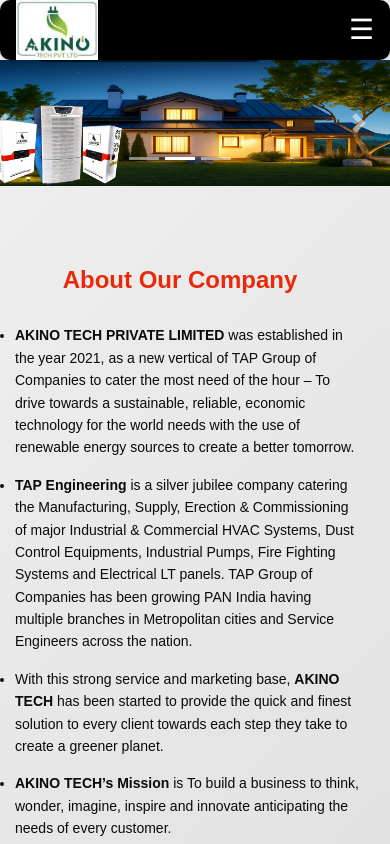
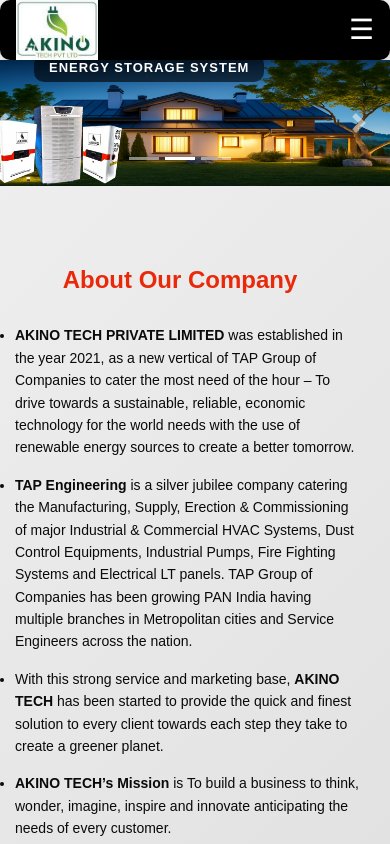
Before and after one commit to rk4306687/website, a plain HTML site: page about.html in a window 390 px wide. Shown: the top 844 px of the page. Drawn offline with nearby package versions, Linux system fonts and the light colour scheme; files whose address does not match are found by name.

Commit message:
Update about.html

```diff
--- a/about.html
+++ b/about.html
@@ -330,7 +330,7 @@
   @media (max-width: 768px) {
     .carousel-caption h1 {
       font-size: 13px;
-      top: -100px;
+      top: -80px;
       left: 1px;
       padding: 6px 15px;
     }
```
